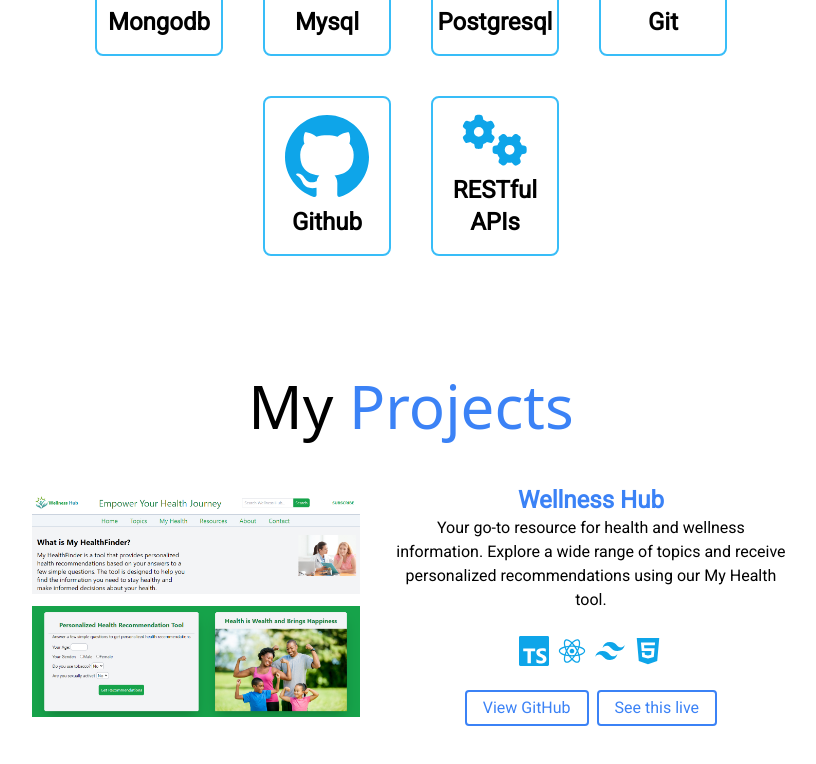
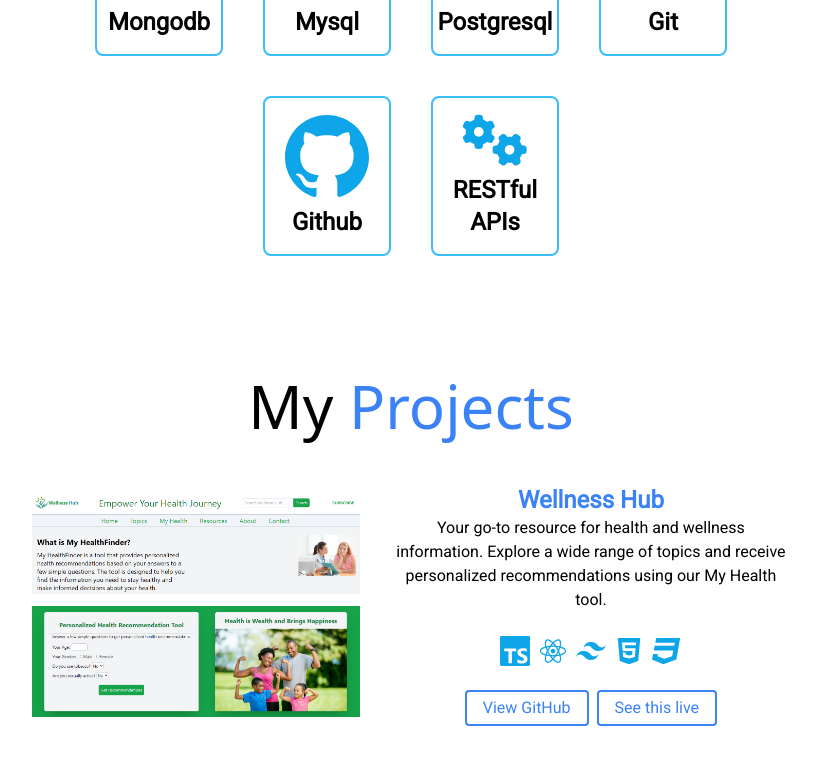
Before and after one commit to juyaamir/portfolio, a React (Vite) app: page / in a window 1280 px wide. Shown: the part 2030-2794 px from the top of the page, without its empty margins (229-1045 px from the left). Built offline with nearby package versions, Linux system fonts and the light colour scheme; a web font is replaced by a local one.

Commit message:
To Do List Project is added

```diff
--- a/src/components/sections/Projects.jsx
+++ b/src/components/sections/Projects.jsx
@@ -1,60 +1,66 @@
-import Skeletons from "../common/Skeletons";
-import project1 from "../../assets/images/project1.png";
-import { SiTypescript } from "react-icons/si";
-import { RiReactjsFill } from "react-icons/ri";
-import { RiTailwindCssFill } from "react-icons/ri";
-import { FaHtml5 } from "react-icons/fa";
 import { Link } from "react-router-dom";
 import { useState } from "react";
+import { projects } from "../../data/data";
 
 const Projects = () => {
-  const [sourceValue, setSourceValue] = useState('View GitHub');
-  const [liveValue, setLiveValue] = useState('See this live');
+/*   const [sourceValue, setSourceValue] = useState('View GitHub');
+  const [liveValue, setLiveValue] = useState('See this live'); */
 
   return (
-    <section id="projects" className="p-8 overflow-auto">
+    <section id='projects' className="p-8 overflow-auto">
       <h1 className="lg:text-6xl md:text-4xl text-2xl mb-8 text-center">
         My <span className="text-blue-500">Projects</span>
       </h1>
-      <div className="flex items-center gap-8 flex-wrap justify-center">
-        <div className="flex flex-col md:flex-row justify-center gap-4 items-center hover:scale-105 rounded-md hover:bg-gray-100 p-4">
-          <img src={project1} alt="Wellness Hub Project" className="max-h-56 flex-shrink object-fill" />
+      <div className="flex items-center gap-8 flex-col justify-center">
+        {
+          projects.length > 0 && projects.map((project) => (
+            <div key={project.id} className="flex flex-col md:flex-row justify-center gap-4 items-center hover:scale-105 rounded-md hover:bg-gray-100 p-4">
+              <img src={project.image} alt={project.imageAlt}
+              className="max-h-56 flex-shrink object-fill"
+              />
               <div className="font-roboto pl-4">
-            <h3 className="text-2xl font-bold text-blue-500 text-center">Wellness Hub</h3>
-            <p className="text-center mobile-size">
-              Your go-to resource for health and wellness information. Explore a wide range of topics and receive personalized recommendations using our My Health tool.
-            </p>
+                <h3 className="text-2xl font-bold text-blue-500 text-center">{project.title}</h3>
+                <p className="text-center mobile-size">{project.description}</p>
                 <div className="text-sky-500 text-3xl flex flex-wrap justify-center gap-2 my-2 mx-auto p-4">
-              <SiTypescript className="hover:scale-110 transition-transform duration-300" title="TypeScript" />
-              <RiReactjsFill className="hover:scale-110 transition-transform duration-300" title="React" />
-              <RiTailwindCssFill className="hover:scale-110 transition-transform duration-300" title="Tailwind CSS" />
-              <FaHtml5 className="hover:scale-125 duration-500" title="HTML5" />
+                {
+                project.technologies.length > 0 && (
+                  project.technologies.map((technology, index) => (
+                    <div key={index} className="hover:scale-125 duration-500">
+                      {
+                        technology.icon
+                      }
+                    </div>
+                  ))
+                )
+              }
               </div>
               <div className="flex flex-wrap items-center justify-center gap-2 link-container">
                 <Link
-                to="https://github.com/juyaamir/wellness"
+                  to={project.githubLink}
                   target="_blank"
-                className="py-1 text-nowrap text-blue-500 border-2 border-blue-500 bg-white hover:bg-blue-500 hover:text-white px-2 md:px-3 lg:px-4 rounded link-size"
-                onMouseEnter={() => setSourceValue('View source')}
-                onMouseLeave={() => setSourceValue('View GitHub')}
+                  className="py-1 text-nowrap text-blue-500 border-2 border-blue-500 bg-white hover:bg-blue-500 hover:text-white px-2 md:px-3 lg:px-4 rounded link-size hover:scale-105 duration-500"
+/*                   onMouseEnter={() => setSourceValue('View source')}
+                  onMouseLeave={() => setSourceValue('View GitHub')} */
                 >
-                {sourceValue}
+                  View GitHub
                 </Link>
                 <Link
-                to="https://juyaamir.github.io/wellness/"
+                  to={project.liveLink}
                   target="_blank"
-                className="py-1 text-nowrap text-blue-500 border-2 border-blue-500 bg-white hover:bg-blue-500 hover:text-white px-2 md:px-3 lg:px-4 rounded link-size"
-                onMouseEnter={() => setLiveValue('Live preview')}
-                onMouseLeave={() => setLiveValue('See this live')}
+                  className="py-1 text-nowrap text-blue-500 border-2 border-blue-500 bg-white hover:bg-blue-500 hover:text-white px-2 md:px-3 lg:px-4 rounded link-size hover:scale-105 duration-500"
+/*                   onMouseEnter={() => setLiveValue('Live preview')}
+                  onMouseLeave={() => setLiveValue('See this live')} */
                 >
-                {liveValue}
+                  See this live
                 </Link>
               </div>
               </div>
             </div>
+          ))
+        }
       </div>
     </section>
-  );
+  )
 };
 
 export default Projects;
--- /dev/null
+++ b/src/components/sections/del.js
@@ -0,0 +1,61 @@
+import Skeletons from "../common/Skeletons";
+import project1 from "../../assets/images/project1.png";
+import { SiTypescript } from "react-icons/si";
+import { RiReactjsFill } from "react-icons/ri";
+import { RiTailwindCssFill } from "react-icons/ri";
+import { FaHtml5 } from "react-icons/fa";
+import { Link } from "react-router-dom";
+import { useState } from "react";
+import { projects } from "../../data/data";
+
+const Projects = () => {
+  const [sourceValue, setSourceValue] = useState('View GitHub');
+  const [liveValue, setLiveValue] = useState('See this live');
+
+  return (
+    <section id="projects" className="p-8 overflow-auto">
+      <h1 className="lg:text-6xl md:text-4xl text-2xl mb-8 text-center">
+        My <span className="text-blue-500">Projects</span>
+      </h1>
+      <div className="flex items-center gap-8 flex-wrap justify-center">
+        <div className="flex flex-col md:flex-row justify-center gap-4 items-center hover:scale-105 rounded-md hover:bg-gray-100 p-4">
+          <img src={project1} alt="Wellness Hub Project" className="max-h-56 flex-shrink object-fill" />
+          <div className="font-roboto pl-4">
+            <h3 className="text-2xl font-bold text-blue-500 text-center">Wellness Hub</h3>
+            <p className="text-center mobile-size">
+              Your go-to resource for health and wellness information. Explore a wide range of topics and receive personalized recommendations using our My Health tool.
+            </p>
+            <div className="text-sky-500 text-3xl flex flex-wrap justify-center gap-2 my-2 mx-auto p-4">
+              <SiTypescript className="hover:scale-110 transition-transform duration-300" title="TypeScript" />
+              <RiReactjsFill className="hover:scale-110 transition-transform duration-300" title="React" />
+              <RiTailwindCssFill className="hover:scale-110 transition-transform duration-300" title="Tailwind CSS" />
+              <FaHtml5 className="hover:scale-125 duration-500" title="HTML5" />
+            </div>
+            <div className="flex flex-wrap items-center justify-center gap-2 link-container">
+              <Link
+                to="https://github.com/juyaamir/wellness"
+                target="_blank"
+                className="py-1 text-nowrap text-blue-500 border-2 border-blue-500 bg-white hover:bg-blue-500 hover:text-white px-2 md:px-3 lg:px-4 rounded link-size"
+                onMouseEnter={() => setSourceValue('View source')}
+                onMouseLeave={() => setSourceValue('View GitHub')}
+              >
+                {sourceValue}
+              </Link>
+              <Link
+                to="https://juyaamir.github.io/wellness/"
+                target="_blank"
+                className="py-1 text-nowrap text-blue-500 border-2 border-blue-500 bg-white hover:bg-blue-500 hover:text-white px-2 md:px-3 lg:px-4 rounded link-size"
+                onMouseEnter={() => setLiveValue('Live preview')}
+                onMouseLeave={() => setLiveValue('See this live')}
+              >
+                {liveValue}
+              </Link>
+            </div>
+          </div>
+        </div>
+      </div>
+    </section>
+  );
+};
+
+export default Projects;
--- /dev/null
+++ b/src/data/data.jsx
@@ -0,0 +1,40 @@
+import { SiTypescript } from "react-icons/si";
+import { RiReactjsFill, RiTailwindCssFill  } from "react-icons/ri";
+import { FaHtml5, FaCss3 } from "react-icons/fa";
+import project1 from "../assets/images/project1.png";
+import project2 from "../assets/images/project2.png";
+import { SiJavascript} from "react-icons/si";
+
+export const projects = [
+    {
+        id: 1,
+        title: "Wellness Hub",
+        description: "Your go-to resource for health and wellness information. Explore a wide range of topics and receive personalized recommendations using our My Health tool.",
+        image: project1,
+        imageAlt: "Wellness Hub Project",
+        githubLink: "https://github.com/juyaamir/wellness",
+        liveLink: "https://juyaamir.github.io/wellness/",
+        technologies: [
+            { icon: <SiTypescript title="TypeScript" />},
+            { icon: <RiReactjsFill title= "React" />},
+            { icon: <RiTailwindCssFill title="Tailwind CSS"/> },
+            { icon: <FaHtml5 title= "HTML5"/> },
+            { icon: <FaCss3 title= "CSS3"/> }
+        ]
+    }, {
+        id: 2,
+        title: "To Do List",
+        description: "A simple and efficient To-Do List application where you can add, edit, and delete tasks. Mark tasks as completed, with persistent storage using localStorage. The UI is responsive and user-friendly",
+        image: project2,
+        imageAlt: "To Do List Project",
+        githubLink: "https://github.com/juyaamir/to-do-list",
+        liveLink: "https://juyaamir.github.io/to-do-list/",
+        technologies: [
+            { icon: <SiJavascript title="JavaScript" />},
+            { icon: <RiReactjsFill title= "React" />},
+            { icon: <RiTailwindCssFill title="Tailwind CSS"/> },
+            { icon: <FaHtml5 title= "HTML5"/> },
+            { icon: <FaCss3 title= "CSS3"/> }
+        ]
+    }
+]
```
Also changed, not shown: src/assets/images/project2.png (added). Lines whose indentation alone changed are shown as unchanged.
